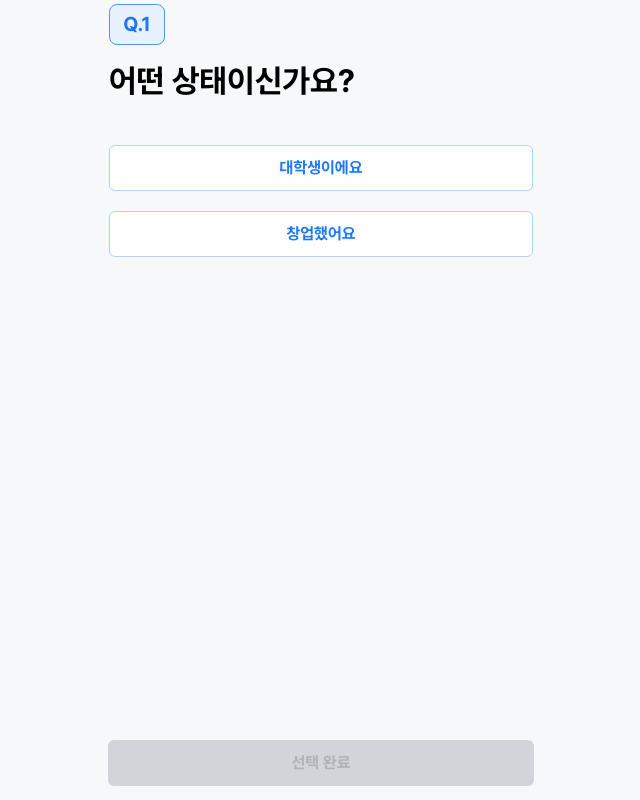
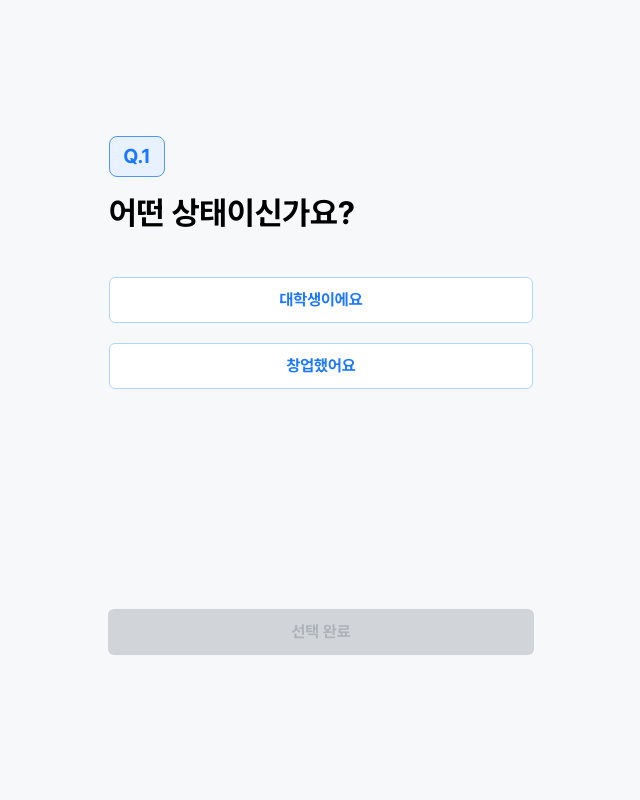
Before and after one commit to Line4thon-Gather/gather_Front_End, a React (Vite) app: page /login-select in a window 1280 px wide. Shown: the whole page, without its empty margins (319-959 px from the left). Built offline with nearby package versions, Linux system fonts and the light colour scheme.

Commit message:
🎨 Design : 창에 따른 구성 변경

```diff
--- a/src/styles/login/InputDiv.module.css
+++ b/src/styles/login/InputDiv.module.css
@@ -20,7 +20,6 @@
   border-radius: 6px;
   border: 1px solid var(--gray-scale-gray-400, #dcdfe3);
   background: var(--gray-scale-white, #fff);
-
   font-size: 16px;
   font-weight: 500;
   line-height: 175%;
--- a/src/styles/login/LoginSelect.module.css
+++ b/src/styles/login/LoginSelect.module.css
@@ -9,7 +9,16 @@
 .Btncontainer {
   display: flex;
   align-items: center;
+  justify-content: center;
   flex-direction: column;
-  align-self: stretch;
-  margin-bottom: 463px;
+  align-self: center;
+  margin-bottom: 200px;
 }
+
+@media (max-height: 600px) {
+  .Btncontainer {
+    flex-direction: row;
+    justify-content: center;
+    margin-bottom: 20px;
+  }
+}
```
